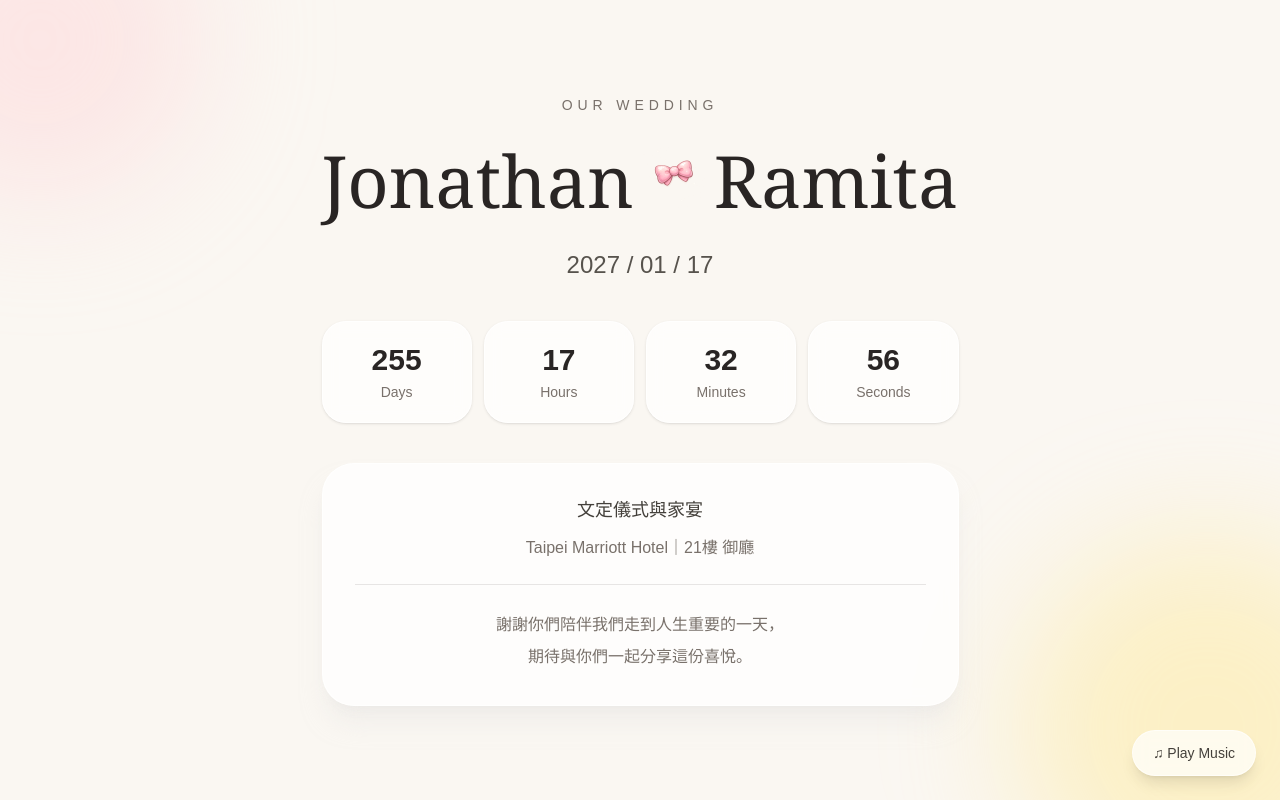
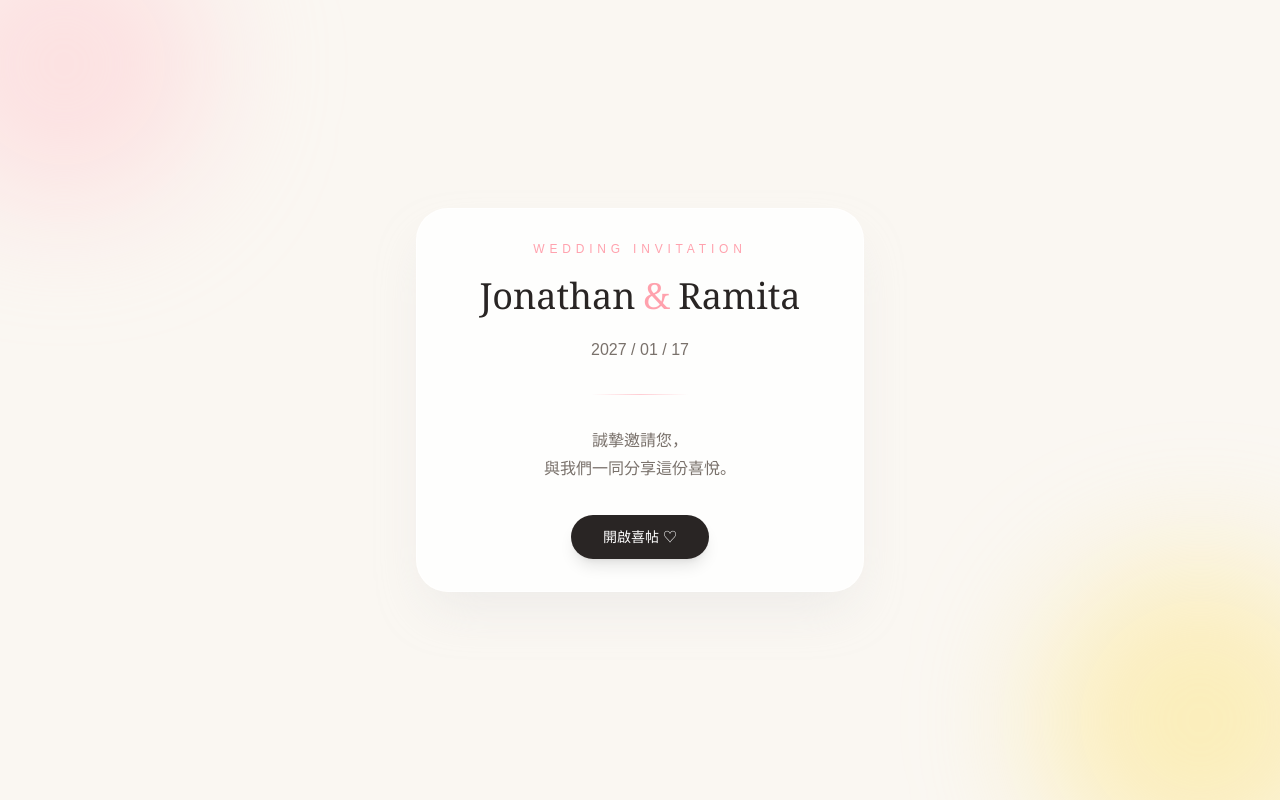
Before and after one commit to Jonathan-Jyu/wedding-site, a Next.js app: page / in a window 1280 px wide. Shown: the top 800 px of the page. Built offline with nearby package versions, Linux system fonts and the light colour scheme.

Commit message:
add envelope

```diff
--- a/app/page.tsx
+++ b/app/page.tsx
@@ -22,6 +22,7 @@ export default function Home() {
   const [isMounted, setIsMounted] = useState(false);
   const audioRef = useRef<HTMLAudioElement>(null);
   const [isPlaying, setIsPlaying] = useState(false);
+  const [isOpened, setIsOpened] = useState(false);
 
   useEffect(() => {
     setIsMounted(true);
@@ -69,13 +70,71 @@ export default function Home() {
     }
   };
 
+  const openInvitation = async () => {
+    setIsOpened(true);
+    window.scrollTo({
+      top: 0,
+      behavior: "smooth",
+    });
+    if (audioRef.current) {
+      audioRef.current.volume = 0.15;
+
+      try {
+        await audioRef.current.play();
+        setIsPlaying(true);
+      } catch {
+        console.log("Music autoplay blocked");
+      }
+    }
+  };
+
+
   return (
     <>
       <audio ref={audioRef} loop>
         <source src="/music/I Do.mp3" type="audio/mpeg" />
       </audio>
-    <main className="min-h-screen bg-[#faf7f2] text-stone-800">
-      <section className="relative flex min-h-screen items-center justify-center overflow-hidden px-6 py-16">
+    <main className="bg-[#faf7f2] text-stone-800">
+      {!isOpened && (
+        <div className="fixed inset-0 z-[100] overflow-hidden bg-[#faf7f2]">
+            <div className="absolute left-[-80px] top-[-80px] h-72 w-72 rounded-full bg-rose-200/50 blur-3xl" />
+            <div className="absolute bottom-[-80px] right-[-80px] h-80 w-80 rounded-full bg-amber-200/50 blur-3xl" />
+
+            <div className="flex min-h-screen items-center justify-center px-6">
+              <div className="relative w-full max-w-md rounded-[2rem] border border-white/70 bg-white/80 p-8 text-center shadow-2xl shadow-stone-200/70 backdrop-blur">
+                <p className="mb-4 text-xs tracking-[0.4em] text-rose-300">
+                  WEDDING INVITATION
+                </p>
+
+                <h1 className="font-serif text-4xl leading-tight text-stone-800">
+                  Jonathan
+                  <span className="mx-2 text-rose-300">&</span>
+                  Ramita
+                </h1>
+
+                <p className="mt-5 text-stone-500">
+                  2027 / 01 / 17
+                </p>
+
+                <div className="mx-auto my-8 h-px w-24 bg-gradient-to-r from-transparent via-rose-200 to-transparent" />
+
+                <p className="mb-8 leading-7 text-stone-500">
+                  誠摯邀請您，
+                  <br />
+                  與我們一同分享這份喜悅。
+                </p>
+
+                <button
+                  onClick={openInvitation}
+                  className="rounded-full bg-stone-800 px-8 py-3 text-sm font-medium text-white shadow-lg transition hover:scale-105 hover:bg-stone-700"
+                >
+                  開啟喜帖 ♡
+                </button>
+              </div>
+            </div>
+          </div>
+        )}
+      <section className="relative flex items-center justify-center overflow-hidden px-6 py-16">
         <div className="absolute left-[-120px] top-[-120px] h-80 w-80 rounded-full bg-rose-200/40 blur-3xl" />
         <div className="absolute bottom-[-120px] right-[-120px] h-96 w-96 rounded-full bg-amber-200/40 blur-3xl" />
 
```
